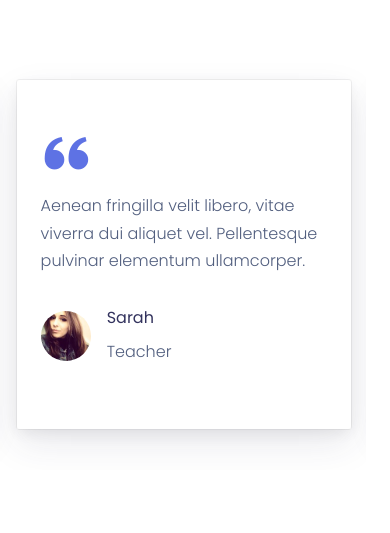
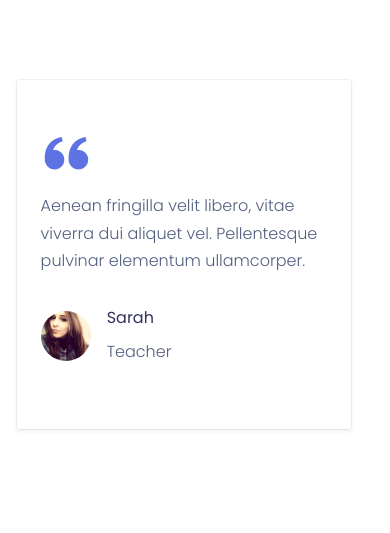
Before and after one commit to sleithdylan/Y4-IT-Final-Project, a PHP site: page / in a window 390 px wide. Shown: the part 2077-2610 px from the top of the page. Run offline with PHP 8.4, Linux system fonts and the light colour scheme; some libraries are stand-ins or nearby versions.

Commit message:
Fix hero in mobile view and testimonial shadows

```diff
--- a/index.php
+++ b/index.php
@@ -84,14 +84,14 @@
 	<!-- Hero -->
 	<div id="home" class="py-5">
 		<div class="container">
-			<div class="row d-flex justify-content-center align-items-center py-5">
-				<div class="col-md-5">
+			<div class="row d-flex flex-md-column flex-lg-row justify-content-center align-items-center py-5">
+				<div class="col-md-8 col-lg-5">
 					<h1 class="display-1 text-left">CloseApart</h1>
 					<p class="text-left">Vestibulum ante ipsum primis in faucibus orci luctus et ultrices posuere cubilia curae; Integer congue neque eu consectetur congue.</p>
 					<button type="button" class="btn btn-primary text-capitalize px-5">Sign Up</button>
 				</div>
-				<div class="col-md-5">
-					<img class="d-none d-sm-none d-md-block" style="height: 425px" src="./assets/images/boy-on-computer.png" alt="boy on computer">
+				<div class="col-md-8 col-lg-5">
+					<img class="d-none d-sm-none d-md-block mt-4" style="height: 425px" src="./assets/images/boy-on-computer.png" alt="boy on computer">
 				</div>
 			</div>
 		</div>
@@ -161,7 +161,7 @@
 			<div class="row py-5 owl-carousel">
 				<div class="col-lg-12 col-md-12 col-sm-12 my-4">
 					<div class="card">
-						<div class="card-body shadow py-5">
+						<div class="card-body shadow-sm py-5">
 							<div class="icon icon-lg text-primary">
 								<i class='bx bxs-quote-alt-left'></i>
 							</div>
@@ -178,7 +178,7 @@
 				</div>
 				<div class="col-lg-12 col-md-12 col-sm-12 my-4">
 					<div class="card">
-						<div class="card-body shadow py-5">
+						<div class="card-body shadow-sm py-5">
 							<div class="icon icon-lg text-primary">
 								<i class='bx bxs-quote-alt-left'></i>
 							</div>
@@ -195,7 +195,7 @@
 				</div>
 				<div class="col-lg-12 col-md-12 col-sm-12 my-4">
 					<div class="card">
-						<div class="card-body shadow py-5">
+						<div class="card-body shadow-sm py-5">
 							<div class="icon icon-lg text-primary">
 								<i class='bx bxs-quote-alt-left'></i>
 							</div>
@@ -212,7 +212,7 @@
 				</div>
 				<div class="col-lg-12 col-md-12 col-sm-12 my-4">
 					<div class="card">
-						<div class="card-body shadow py-5">
+						<div class="card-body shadow-sm py-5">
 							<div class="icon icon-lg text-primary">
 								<i class='bx bxs-quote-alt-left'></i>
 							</div>
```
